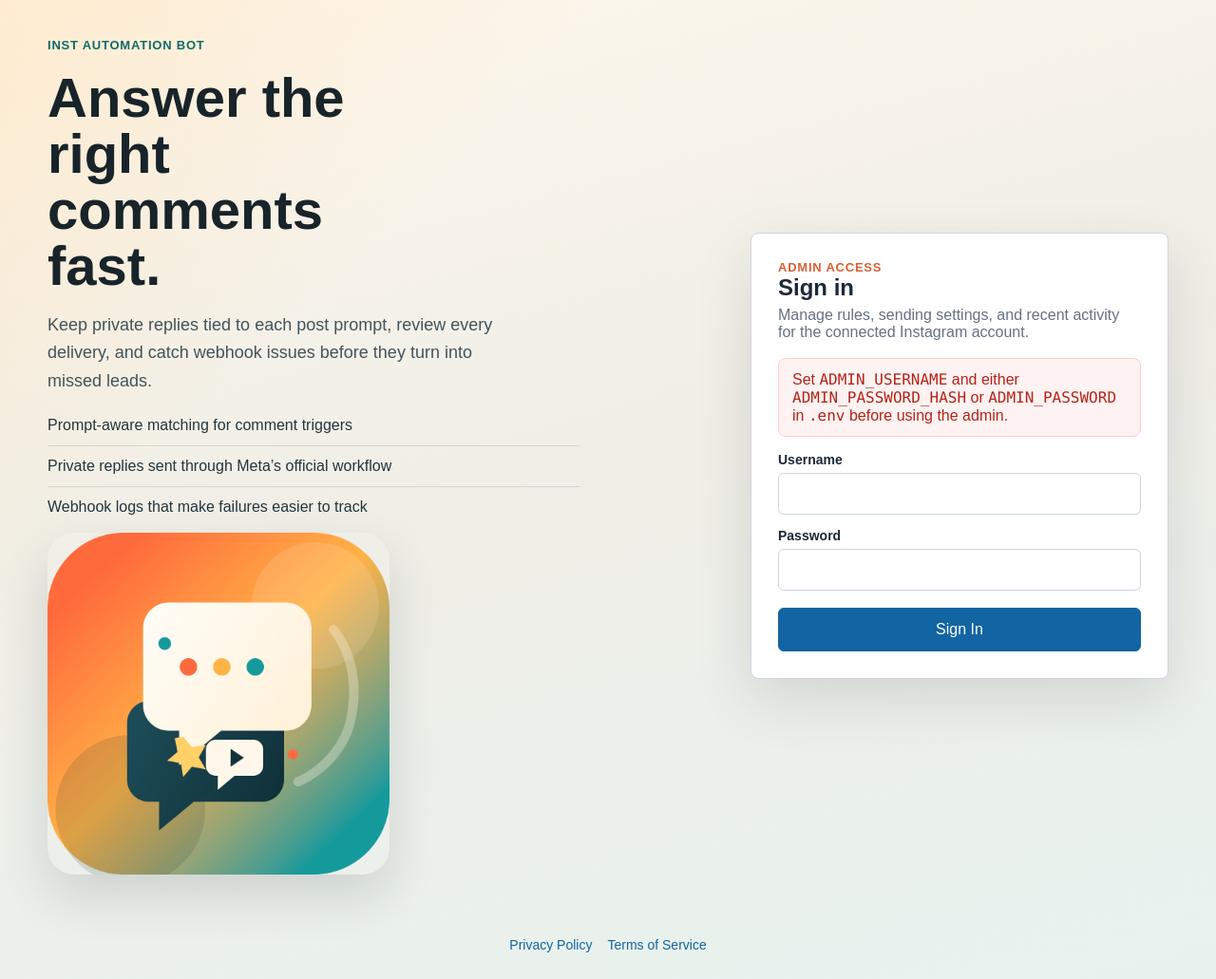
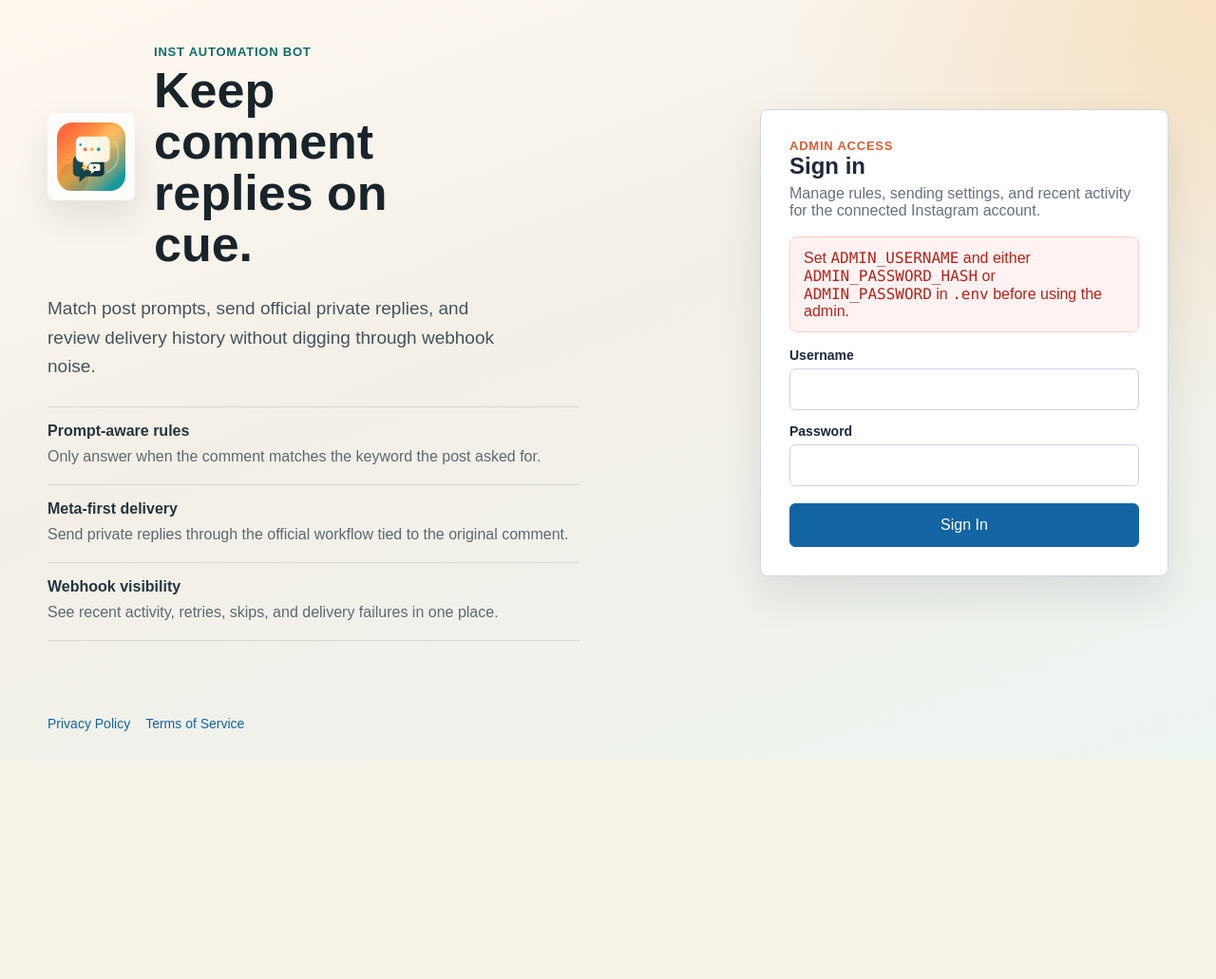
Before and after one commit to sanjaykumar2338/many-chat, a PHP site: page /admin/login.php in a window 1280 px wide. Shown: the whole page at 95% size. After the commit the page ends 770 px from the top, so only its background shows below. Run offline with PHP 8.4, Linux system fonts and the light colour scheme.

Commit message:
Refine login page layout

```diff
--- a/admin/login.php
+++ b/admin/login.php
@@ -46,20 +46,35 @@
 <body class="login-body">
 <main class="login-shell">
     <section class="login-intro" aria-labelledby="login-title">
-        <p class="login-kicker">Inst Automation Bot</p>
-        <h1 id="login-title">Answer the right comments fast.</h1>
-        <p class="login-copy">Keep private replies tied to each post prompt, review every delivery, and catch webhook issues before they turn into missed leads.</p>
+        <div class="login-brand">
+            <div class="login-brand-mark">
+                <img
+                    class="login-art"
+                    src="../assets/inst-automation-bot-icon-1024.png"
+                    alt="Inst Automation Bot app icon">
+            </div>
+            <div class="login-brand-copy">
+                <p class="login-kicker">Inst Automation Bot</p>
+                <h1 id="login-title">Keep comment replies on cue.</h1>
+            </div>
+        </div>
+
+        <p class="login-copy">Match post prompts, send official private replies, and review delivery history without digging through webhook noise.</p>
 
         <div class="login-points" aria-label="Highlights">
-            <p>Prompt-aware matching for comment triggers</p>
-            <p>Private replies sent through Meta’s official workflow</p>
-            <p>Webhook logs that make failures easier to track</p>
+            <div>
+                <strong>Prompt-aware rules</strong>
+                <p>Only answer when the comment matches the keyword the post asked for.</p>
+            </div>
+            <div>
+                <strong>Meta-first delivery</strong>
+                <p>Send private replies through the official workflow tied to the original comment.</p>
+            </div>
+            <div>
+                <strong>Webhook visibility</strong>
+                <p>See recent activity, retries, skips, and delivery failures in one place.</p>
+            </div>
         </div>
-
-        <img
-            class="login-art"
-            src="../assets/inst-automation-bot-icon-1024.png"
-            alt="Inst Automation Bot app icon">
     </section>
 
     <section class="login-panel">
--- a/assets/admin.css
+++ b/assets/admin.css
@@ -308,32 +308,53 @@
 .login-body {
     min-height: 100vh;
     background:
-        linear-gradient(135deg, rgba(255, 180, 71, 0.18), rgba(255, 180, 71, 0) 28%),
-        linear-gradient(165deg, #fff8ee 0%, #f0eee6 46%, #e7f2ef 100%);
+        radial-gradient(circle at top right, rgba(255, 179, 71, 0.24), transparent 30%),
+        linear-gradient(160deg, #fff9f0 0%, #f3efe7 44%, #edf5f1 100%);
 }
 
 .login-shell {
     min-height: 100vh;
     display: grid;
-    grid-template-columns: minmax(320px, 1.05fr) minmax(320px, 0.95fr);
-    gap: 48px;
+    grid-template-columns: minmax(0, 1fr) minmax(340px, 430px);
+    gap: 56px;
     align-items: center;
-    padding: 40px 0 28px;
+    padding: 44px 0 28px;
 }
 
 .login-panel {
-    width: min(440px, 100%);
-    justify-self: end;
+    width: 100%;
+    justify-self: stretch;
     margin: 0;
-    padding: 28px;
-    box-shadow: 0 22px 60px rgba(24, 36, 42, 0.12);
+    padding: 30px;
+    box-shadow: 0 20px 44px rgba(24, 36, 42, 0.1);
 }
 
 .login-intro {
     display: grid;
-    gap: 18px;
+    gap: 26px;
     align-content: center;
     max-width: 560px;
+}
+
+.login-brand {
+    display: grid;
+    grid-template-columns: 92px minmax(0, 1fr);
+    gap: 20px;
+    align-items: center;
+}
+
+.login-brand-mark {
+    width: 92px;
+    height: 92px;
+    padding: 10px;
+    border-radius: 8px;
+    background: rgba(255, 255, 255, 0.78);
+    box-shadow: 0 16px 36px rgba(24, 36, 42, 0.1);
+}
+
+.login-brand-copy {
+    display: grid;
+    gap: 6px;
 }
 
 .login-kicker,
@@ -349,46 +370,54 @@
     color: #0f6b68;
 }
 
-.login-intro h1 {
+.login-brand-copy h1 {
     margin: 0;
-    max-width: 11ch;
-    font-size: 58px;
-    line-height: 1.02;
+    max-width: 12ch;
+    font-size: 52px;
+    line-height: 1.04;
     color: #18242a;
 }
 
 .login-copy {
     margin: 0;
-    max-width: 48ch;
-    font-size: 18px;
-    line-height: 1.65;
-    color: #42545c;
+    max-width: 46ch;
+    font-size: 19px;
+    line-height: 1.62;
+    color: #44545b;
 }
 
 .login-points {
     display: grid;
-    gap: 12px;
-    margin-top: 4px;
+    gap: 0;
+}
+
+.login-points div {
+    padding: 16px 0;
+    border-top: 1px solid rgba(24, 36, 42, 0.12);
+}
+
+.login-points div:last-child {
+    border-bottom: 1px solid rgba(24, 36, 42, 0.12);
+}
+
+.login-points strong {
+    display: block;
+    margin-bottom: 6px;
+    font-size: 16px;
+    color: #24363d;
 }
 
 .login-points p {
     margin: 0;
-    padding-bottom: 12px;
-    border-bottom: 1px solid rgba(24, 36, 42, 0.12);
-    font-size: 16px;
-    color: #24363d;
-}
-
-.login-points p:last-child {
-    border-bottom: 0;
-    padding-bottom: 0;
+    color: #5c6a70;
+    line-height: 1.55;
 }
 
 .login-art {
-    width: min(360px, 100%);
-    height: auto;
-    border-radius: 28px;
-    box-shadow: 0 22px 52px rgba(24, 36, 42, 0.14);
+    width: 100%;
+    height: 100%;
+    display: block;
+    border-radius: 8px;
 }
 
 .login-panel-kicker {
@@ -416,7 +445,7 @@
 
 .public-links-login {
     grid-column: 1 / -1;
-    justify-self: center;
+    justify-self: start;
     margin-top: 0;
 }
 
@@ -467,25 +496,35 @@
 
     .login-intro {
         max-width: 100%;
+        order: 2;
     }
 
-    .login-intro h1 {
+    .login-brand {
+        grid-template-columns: 76px minmax(0, 1fr);
+        gap: 16px;
+        align-items: start;
+    }
+
+    .login-brand-mark {
+        width: 76px;
+        height: 76px;
+        padding: 8px;
+    }
+
+    .login-brand-copy h1 {
         max-width: 100%;
-        font-size: 40px;
+        font-size: 38px;
     }
 
     .login-copy {
         font-size: 17px;
     }
 
-    .login-art {
-        width: min(260px, 70vw);
-    }
-
     .login-panel {
         width: 100%;
         justify-self: stretch;
         padding: 22px;
+        order: 1;
     }
 
     .public-links-login {
```
